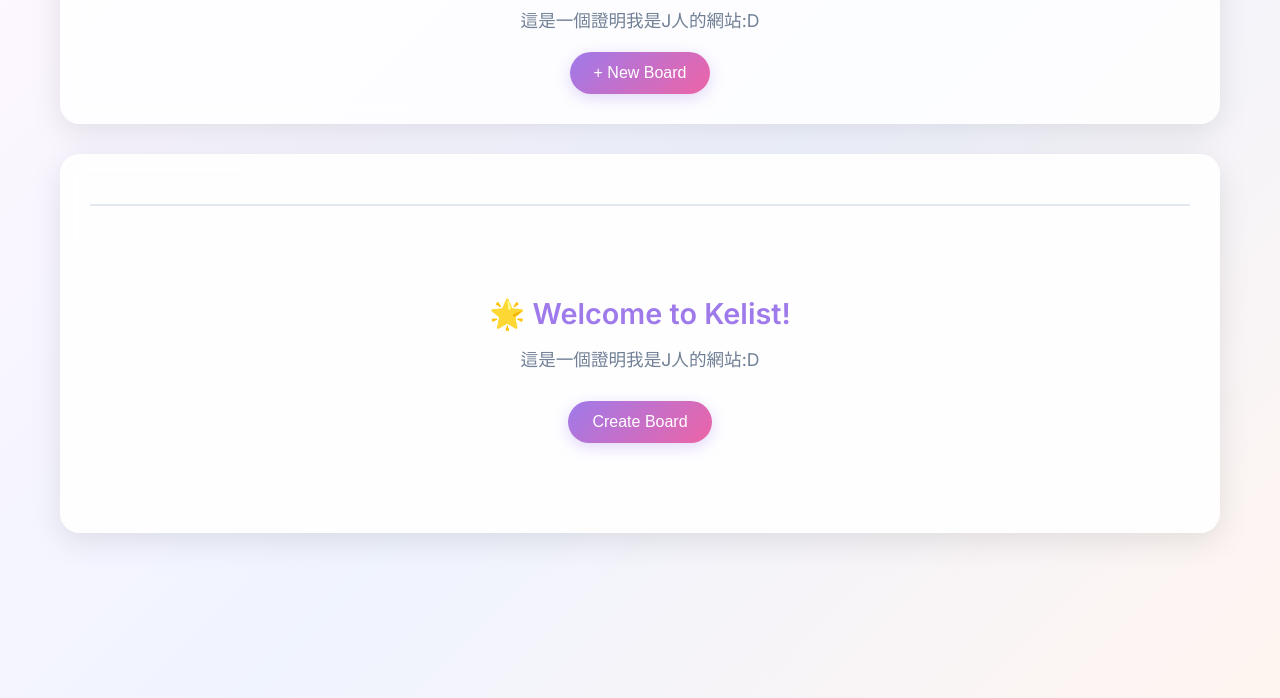
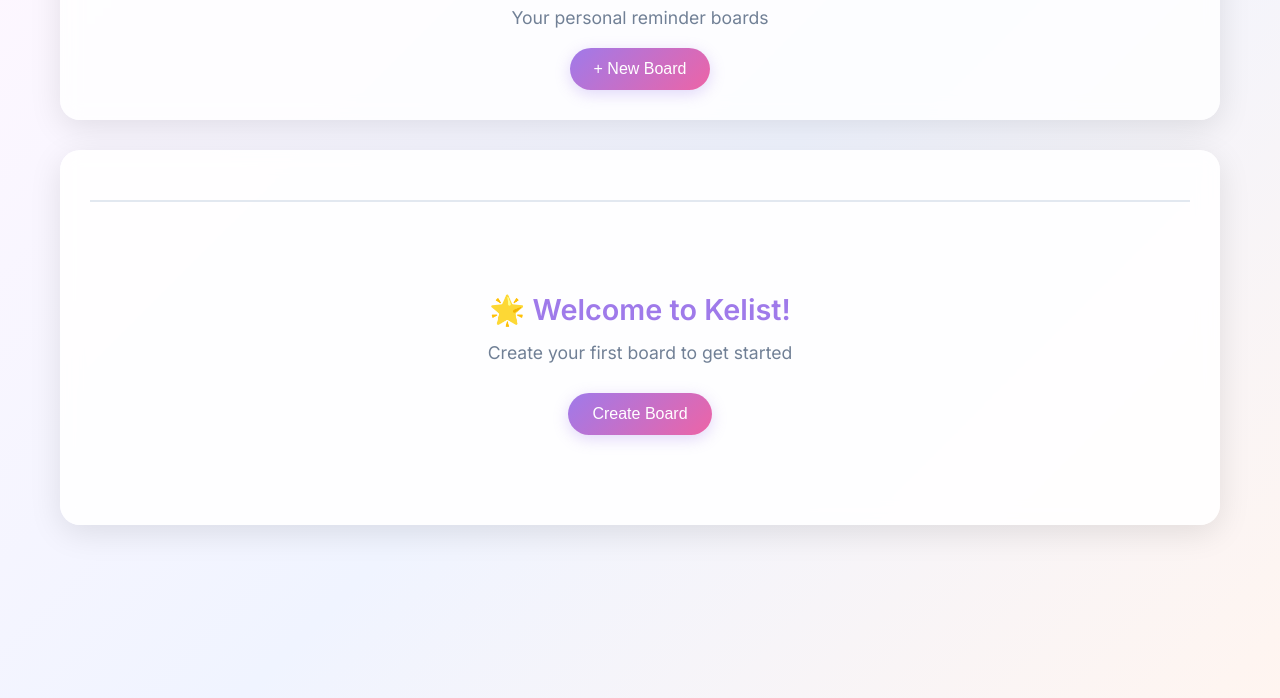
Before and after one commit to kimikokel/kelxd-deploy, a website: page kelist/index.html in a window 1280 px wide. Shown: the part 102-800 px from the top of the page. Drawn offline with Linux system fonts and the light colour scheme; no server answers.

Commit message:
Deploy kelist from dc8da3eadf0587b90b91f99c859a37c8c7abba91

```diff
--- a/kelist/index.html
+++ b/kelist/index.html
@@ -11,7 +11,7 @@
     <div class="container">
         <header>
             <h1>🌸 Kelist</h1>
-            <p>這是一個證明我是J人的網站:D</p>
+            <p>Your personal reminder boards</p>
             <button id="newBoardBtn" class="btn-primary">+ New Board</button>
         </header>
 
@@ -23,7 +23,7 @@
             <div class="board-content" id="boardContent">
                 <div class="empty-state" id="emptyState">
                     <h2>🌟 Welcome to Kelist!</h2>
-                    <p>這是一個證明我是J人的網站:D</p>
+                    <p>Create your first board to get started</p>
                     <button class="btn-primary" onclick="createNewBoard()">Create Board</button>
                 </div>
 
```
